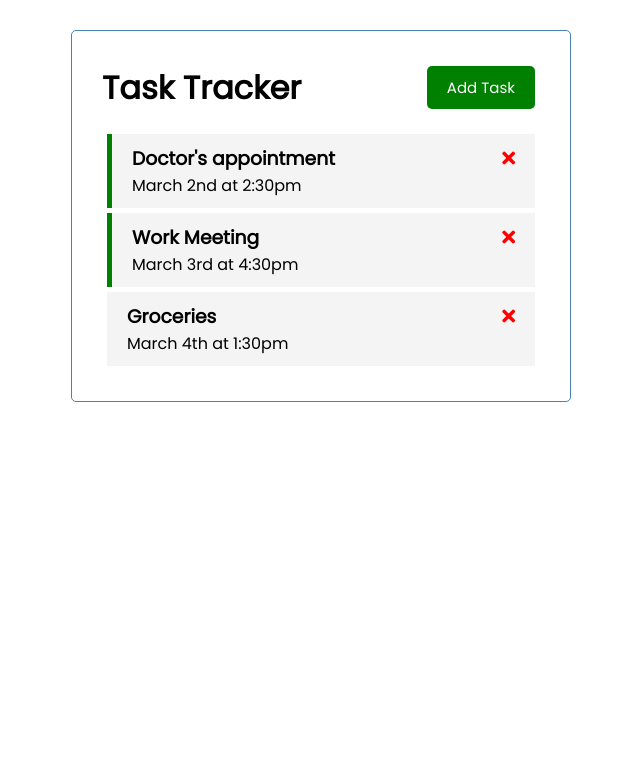
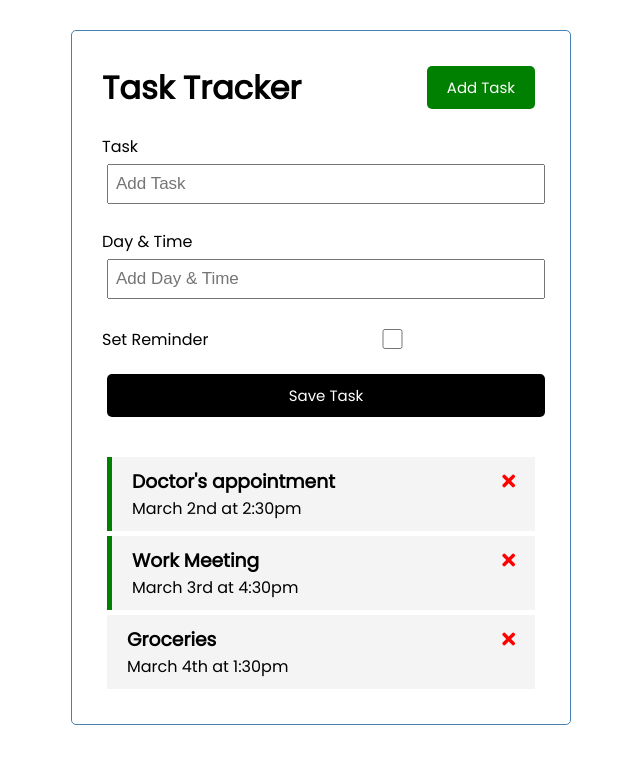
Before and after one commit to aosante/vue-task-tracker, a Vue app: page / in a window 1280 px wide. Shown: the top 764 px of the page, without its empty margins (319-959 px from the left). Built offline with nearby package versions, Linux system fonts and the light colour scheme.

Commit message:
add add taskr functionality

```diff
--- a/src/App.vue
+++ b/src/App.vue
@@ -1,19 +1,22 @@
 <template>
   <div class="container">
     <Header title="Task Tracker" />
+    <AddTask @add-task="addTask" />
     <Tasks :tasks="tasks" @delete-task="deleteTask" @toggle-reminder="toggleReminder" />
   </div>
 </template>
 
 <script>
 import Header from './components/Header'
-import Tasks from './components/Tasks'
+import Tasks from './task-components/Tasks'
+import AddTask from './forms/AddTask'
 
 export default {
   name: 'App',
   components: {
     Header,
-    Tasks
+    Tasks,
+    AddTask
   },
   data()  {
     return{
@@ -26,6 +29,9 @@
     },
     toggleReminder(id) {
       this.tasks = this.tasks.map(task => task.id === id ? {...task, reminder: !task.reminder}: task)
+    },
+    addTask(newTask) {
+      this.tasks.unshift(newTask)
     }
   },
   created() {
--- /dev/null
+++ b/src/forms/AddTask.vue
@@ -0,0 +1,86 @@
+<template>
+     <form @submit="onSubmit" class="add-form">
+        <div class="form-control">
+            <label>Task</label>
+            <input type="text" v-model="text" name="text" placeholder="Add Task" />
+        </div>
+        <div class="form-control">
+            <label>Day & Time</label>
+            <input
+                type="text"
+                v-model="day"
+                name="day"
+                placeholder="Add Day & Time"
+            />
+        </div>
+        <div class="form-control form-control-check">
+            <label>Set Reminder</label>
+            <input type="checkbox" v-model="reminder" name="reminder" />
+        </div>
+        <input type="submit" value="Save Task" class="btn btn-block" />
+  </form>
+</template>
+
+<script>
+export default {
+    name: 'AddTask',
+    data() {
+        return {
+            text: '',
+            day: '',
+            reminder: false
+        }
+    },
+    methods: {
+        onSubmit(e) {
+            e.preventDefault()
+
+            if(!this.text) return alert('Please add a text')
+
+
+            const newTask = {
+                // id: Math.floor(Math.random() * 100000),
+                text: this.text,
+                day: this.day,
+                reminder: this.reminder,
+            }
+            this.$emit('add-task', newTask)
+
+            this.text = ''
+            this.day = ''
+            this.reminder = false
+        }
+    }
+}
+</script>
+
+<style scoped>
+    .add-form {
+        margin-bottom: 40px;
+    }
+    .form-control {
+        margin: 20px 0;
+    }
+    .form-control label {
+        display: block;
+    }
+    .form-control input {
+        width: 100%;
+        height: 40px;
+        margin: 5px;
+        padding: 3px 7px;
+        font-size: 17px;
+    }
+    .form-control-check {
+        display: flex;
+        align-items: center;
+        justify-content: space-between;
+    }
+    .form-control-check label {
+        flex: 1;
+    }
+    .form-control-check input {
+        flex: 2;
+        height: 20px;
+    }
+</style>
```
Also changed, not shown: src/task-components/Task.vue (renamed from src/components/Task.vue), src/task-components/Tasks.vue (renamed from src/components/Tasks.vue).
